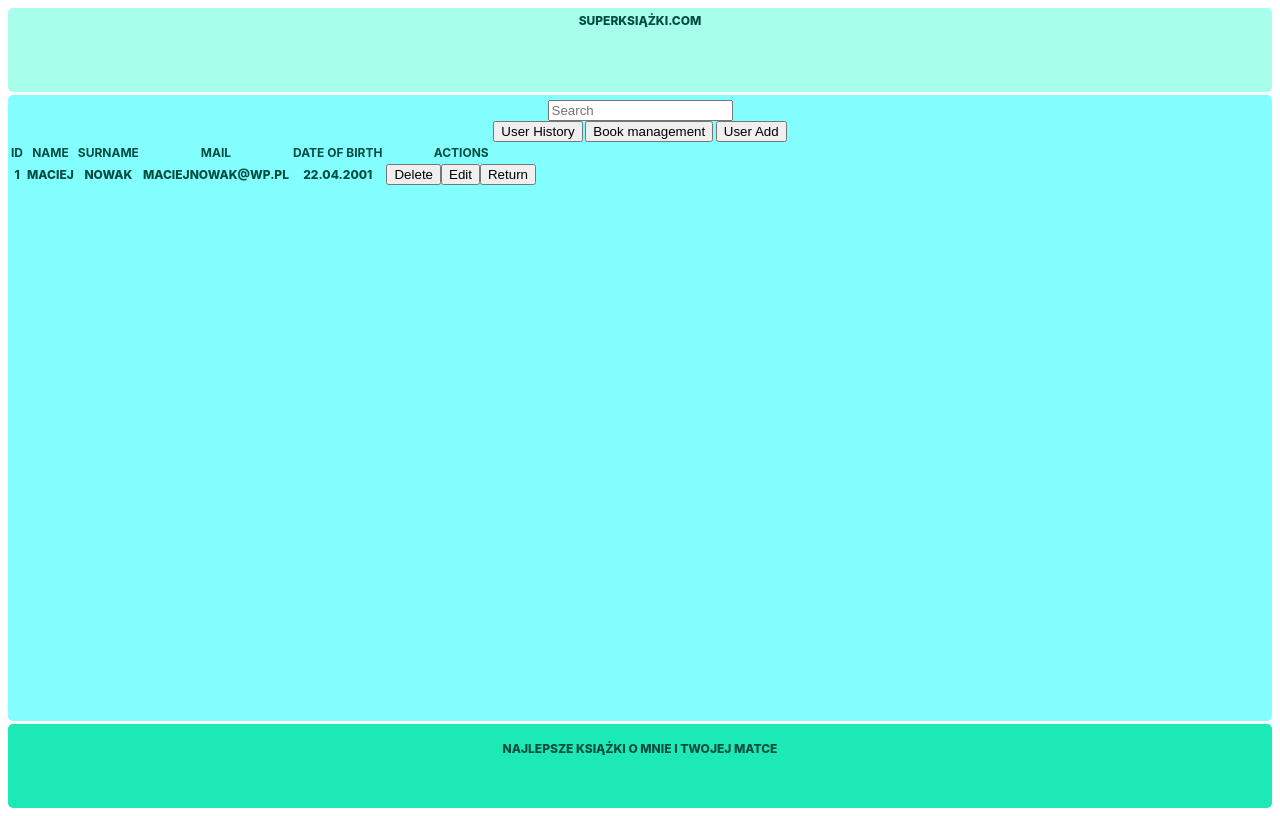
After one commit to Termsi/Technologie_internetowe, a PHP site: page /admin_panel_users.html in a window 1280 px wide. The commit adds this page. Run offline with PHP 8.4, Linux system fonts and the light colour scheme.

Commit message:
responivity update

```diff
--- /dev/null
+++ b/admin_panel_users.html
@@ -0,0 +1,44 @@
+
+<!DOCTYPE html>
+    <html lang="en">
+    <head>
+        <link rel="stylesheet" href="style.css">
+    </head>
+    <body>
+        <div class="container2">
+            <nav>
+                <div></div>
+                <div>Superksiążki.com</div>
+                <div></div>
+            </nav>
+            <main>
+                <form action="" method="get">
+                    <input type="text" placeholder="Search">
+                </form>
+                <button>User History</button>
+                <button onclick="location.href='admin-panel-books.html'">Book management</button>
+                <button>User Add</button>
+                <table>
+                    <tr>
+                        <th>ID</th>
+                        <th>Name</th>
+                        <th>Surname</th>
+                        <th>Mail</th>
+                        <th>date of birth</th>
+                        <th>Actions</th>
+                    </tr>
+                    <tr>
+                        <td>1</td>
+                        <td>Maciej</td>
+                        <td>Nowak</td>
+                        <td>maciejnowak@wp.pl</td>
+                        <td>22.04.2001</td>
+                        <td><button>Delete</button><button>Edit</button><button>Return</button></td>
+                    </tr>
+                </table>
+            </main>
+            <footer><p>Najlepsze książki o mnie i Twojej matce</p></footer>
+        </div>
+    </body>
+
+</html>
--- a/style.css
+++ b/style.css
@@ -1,20 +1,171 @@
-.navbar{
-    width: 1200px;
-    height: 100px;
-    margin: auto;
-    background-color:rgb(68, 255, 0) /*linear-gradient(to top, rgb(240, 191, 15)50%,rgb(229, 205, 22)50%)*/;
-}
+:root {
+    --main-radius: 5px;
+    --main-padding: 5px;
+  }
 
-.links{
-    background-color:rgb(255, 0, 221);
+  body {
+    font-family: "Inter", sans-serif;
+  }
 
-}
+  .container {
+    display: grid;
+    height: 100vh;
+    grid-template-columns: 1fr 1fr 1fr 1fr;
+    grid-template-rows: 0.2fr 1.5fr 0.2fr;
+    grid-template-areas:
+      "nav nav nav nav"
+      "sidebarl main main sidebarr"
+      "footer footer footer footer";
+    grid-gap: 0.2rem;
+    font-weight: 800;
+    text-transform: uppercase;
+    font-size: 12px;
+    color: #004d40;
+    text-align: center;
+  }
 
-.container{
-    background-color:gray;
+  .container2 {
+    display: grid;
+    height: 100vh;
+    grid-template-columns: 1fr 1fr 1fr 1fr;
+    grid-template-rows: 0.2fr 1.5fr 0.2fr;
+    grid-template-areas:
+      "nav nav nav nav"
+      "main main main main"
+      "footer footer footer footer";
+    grid-gap: 0.2rem;
+    font-weight: 800;
+    text-transform: uppercase;
+    font-size: 12px;
+    color: #004d40;
+    text-align: center;
+  }
 
-}
+  nav {
+    background: #a7ffeb;
+    grid-area: nav;
+    border-radius: var(--main-radius);
+    padding-top: var(--main-padding);
+  }
 
-.content{
-    background-color:rgb(255, 217, 0);
-}
+  main {
+    background: #84ffff;
+    grid-area: main;
+    border-radius: var(--main-radius);
+    padding-top: var(--main-padding);
+  }
+
+  .forms {
+    background: #bae1e1;
+    position: relative;
+    margin-left: auto;
+    margin-right: auto;
+    margin-top: auto;
+    margin-bottom: auto;
+    padding: 2rem;
+    display: grid;
+    height: 50vh;
+    grid-template-columns: 0.5fr 0.5fr;
+    grid-template-rows: 1fr 1fr 1fr;
+    grid-template-areas:
+      "subgrid1 subgrid2"
+      "subgrid3 subgrid4"
+      "subgrid5 subgrid5";
+    grid-gap: 0.2rem;
+  }
+
+  .subgrid5{
+    background: #830219;
+    grid-area: subgrid5;
+    padding-top: var(--main-padding);
+
+  }
+
+
+  #sidebarl {
+    background: #18ffff;
+    grid-area: sidebarl;
+    border-radius: var(--main-radius);
+    padding-top: var(--main-padding);
+  }
+
+  #sidebarr {
+    background: #18ffff;
+    grid-area: sidebarr;
+    border-radius: var(--main-radius);
+    padding-top: var(--main-padding);
+  }
+
+
+  #content1 {
+    background: #6fffd2;
+    grid-area: content1;
+    border-radius: var(--main-radius);
+    padding-top: var(--main-padding);
+  }
+
+  #content2 {
+    background: #64ffda;
+    grid-area: content2;
+    border-radius: var(--main-radius);
+    padding-top: var(--main-padding);
+  }
+
+  #content3 {
+    background: #73ffba;
+    grid-area: content3;
+    border-radius: var(--main-radius);
+    padding-top: var(--main-padding);
+  }
+
+  footer {
+    background: #1de9b6;
+    grid-area: footer;
+    border-radius: var(--main-radius);
+    padding-top: var(--main-padding);
+  }
+
+  a {
+    text-align: center;
+    display: block;
+    font-family: inherit;
+    text-decoration: none;
+    font-weight: bold;
+    margin: 1rem;
+  }
+
+  @media only screen and (max-width: 550px) {
+    .container {
+      grid-template-columns: 1fr;
+      grid-template-rows: 0.4fr 0.4fr 5.4fr 0.4fr 1fr;
+      grid-template-areas:
+        "nav"
+        "sidebarl"
+        "main"
+        "sidebarr"
+        "footer";
+
+
+    }
+
+    .container2 {
+      grid-template-columns: 1fr;
+      grid-template-rows: 0.4fr 5.4fr 1fr;
+      grid-template-areas:
+        "nav"
+        "main"
+        "footer";
+    }
+
+    .forms {
+      grid-template-columns: 1fr;
+      grid-template-rows: 1fr 1fr 1fr 1fr 1fr;
+      grid-template-areas:
+        "subgrid1"
+        "subgrid2"
+        "subgrid3"
+        "subgrid4"
+        "subgrid5";
+    }
+
+  }
```
Also changed, not shown: admin_panel_books.html (added, +55 -0 lines), index.html (+33 -5 lines).
